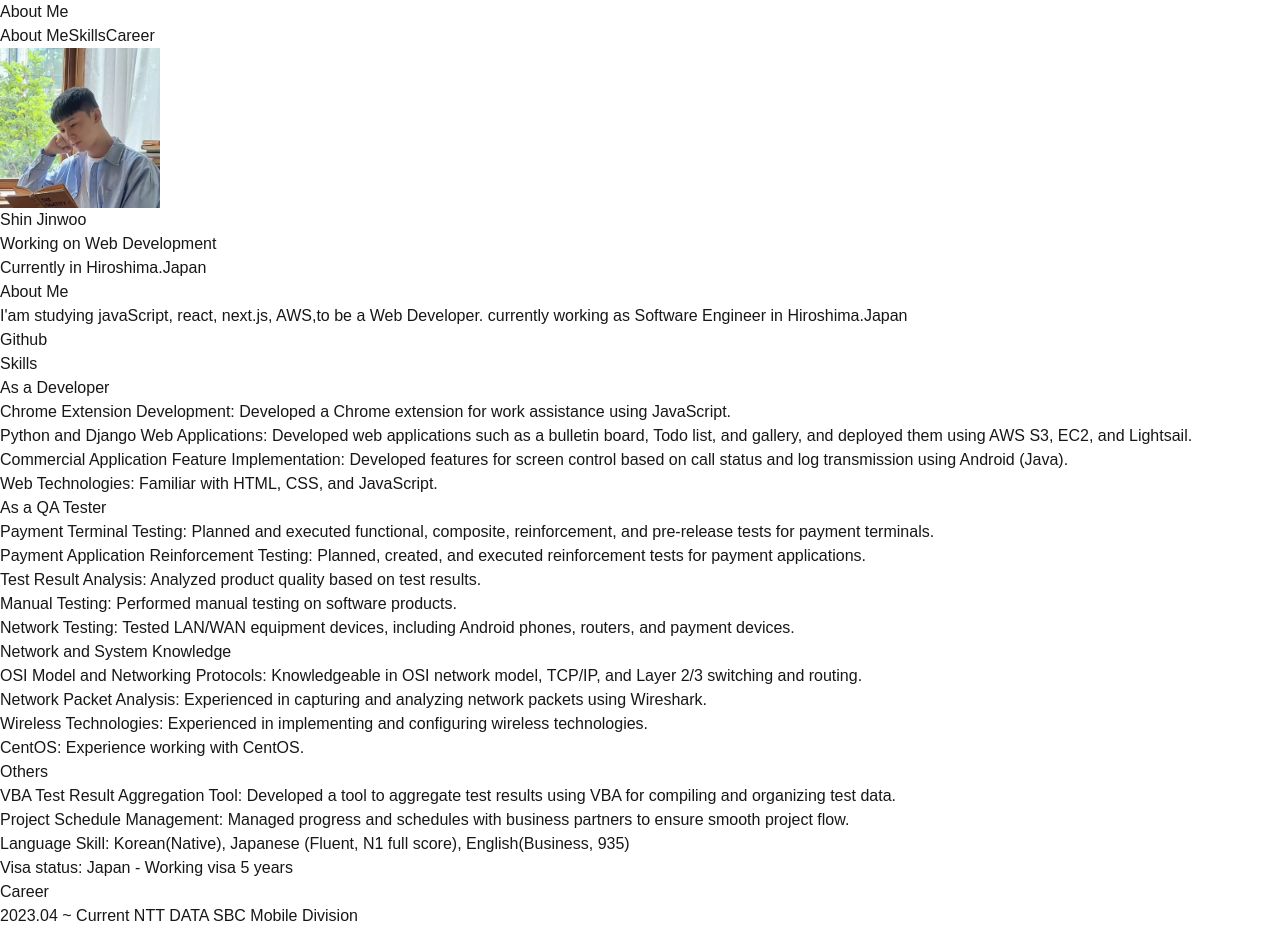
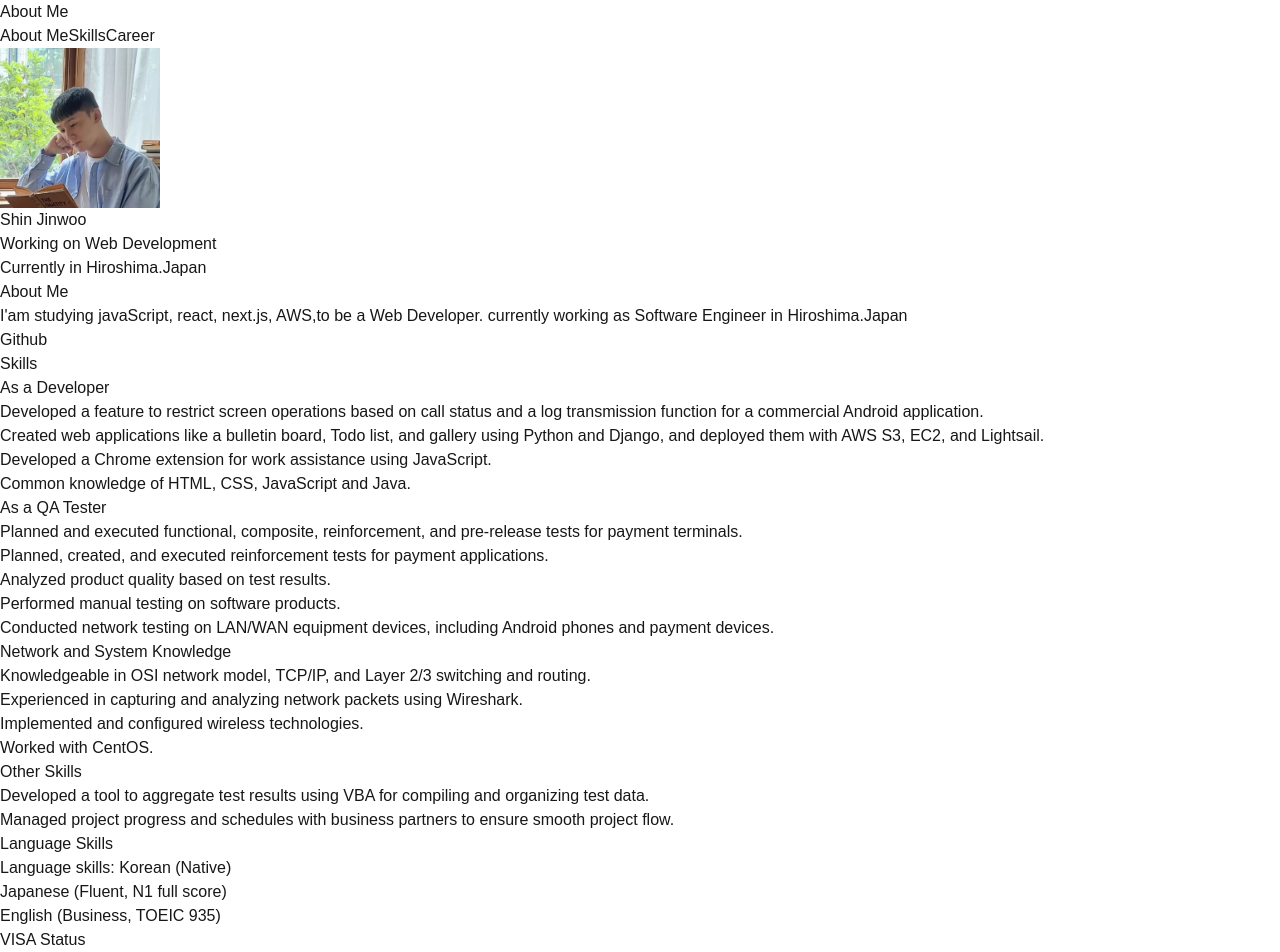
Before and after one commit to POLARIS0027/my-portfolio, a Next.js app: page / in a window 1280 px wide. Shown: the top 952 px of the page. Before the commit the page ends 928 px from the top, so only its background shows below. Built offline with nearby package versions, Linux system fonts and the light colour scheme.

Commit message:
fixed text

```diff
--- a/src/app/page.js
+++ b/src/app/page.js
@@ -38,40 +38,50 @@ export default function Home() {
             </p>
           </div>
 
-          {/* Skills 섹션 */}
+          {/* Skills Section */}
           <div id="skills" className="mb-10">
             <h2 className="text-3xl font-bold mb-4">Skills</h2>
             <h3 className="text-2xl font-semibold mb-2">As a Developer</h3>
             <ul className="list-disc pl-5">
-              <li>Chrome Extension Development: Developed a Chrome extension for work assistance using JavaScript.</li>
-              <li>Python and Django Web Applications: Developed web applications such as a bulletin board, Todo list, and gallery, and deployed them using AWS S3, EC2, and Lightsail.</li>
-              <li>Commercial Application Feature Implementation: Developed features for screen control based on call status and log transmission using Android (Java).</li>
-              <li>Web Technologies: Familiar with HTML, CSS, and JavaScript.</li>
+              <li>Developed a feature to restrict screen operations based on call status and a log transmission function for a commercial Android application.</li>
+              <li>Created web applications like a bulletin board, Todo list, and gallery using Python and Django, and deployed them with AWS S3, EC2, and Lightsail.</li>
+              <li>Developed a Chrome extension for work assistance using JavaScript.</li>
+              <li>Common knowledge of HTML, CSS, JavaScript and Java.</li>
             </ul>
 
             <h3 className="text-2xl font-semibold mt-4 mb-2">As a QA Tester</h3>
             <ul className="list-disc pl-5">
-              <li>Payment Terminal Testing: Planned and executed functional, composite, reinforcement, and pre-release tests for payment terminals.</li>
-              <li>Payment Application Reinforcement Testing: Planned, created, and executed reinforcement tests for payment applications.</li>
-              <li>Test Result Analysis: Analyzed product quality based on test results.</li>
-              <li>Manual Testing: Performed manual testing on software products.</li>
-              <li>Network Testing: Tested LAN/WAN equipment devices, including Android phones, routers, and payment devices.</li>
+              <li>Planned and executed functional, composite, reinforcement, and pre-release tests for payment terminals.</li>
+              <li>Planned, created, and executed reinforcement tests for payment applications.</li>
+              <li>Analyzed product quality based on test results.</li>
+              <li>Performed manual testing on software products.</li>
+              <li>Conducted network testing on LAN/WAN equipment devices, including Android phones and payment devices.</li>
             </ul>
 
             <h3 className="text-2xl font-semibold mt-4 mb-2">Network and System Knowledge</h3>
             <ul className="list-disc pl-5">
-              <li>OSI Model and Networking Protocols: Knowledgeable in OSI network model, TCP/IP, and Layer 2/3 switching and routing.</li>
-              <li>Network Packet Analysis: Experienced in capturing and analyzing network packets using Wireshark.</li>
-              <li>Wireless Technologies: Experienced in implementing and configuring wireless technologies.</li>
-              <li>CentOS: Experience working with CentOS.</li>
+              <li>Knowledgeable in OSI network model, TCP/IP, and Layer 2/3 switching and routing.</li>
+              <li>Experienced in capturing and analyzing network packets using Wireshark.</li>
+              <li>Implemented and configured wireless technologies.</li>
+              <li>Worked with CentOS.</li>
             </ul>
 
-            <h3 className="text-2xl font-semibold mt-4 mb-2">Others</h3>
+            <h3 className="text-2xl font-semibold mt-4 mb-2">Other Skills</h3>
             <ul className="list-disc pl-5">
-              <li>VBA Test Result Aggregation Tool: Developed a tool to aggregate test results using VBA for compiling and organizing test data.</li>
-              <li>Project Schedule Management: Managed progress and schedules with business partners to ensure smooth project flow.</li>
-              <li>Language Skill: Korean(Native), Japanese (Fluent, N1 full score), English(Business, 935)</li>
-              <li>Visa status: Japan - Working visa 5 years</li>
+              <li>Developed a tool to aggregate test results using VBA for compiling and organizing test data.</li>
+              <li>Managed project progress and schedules with business partners to ensure smooth project flow.</li>
+            </ul>
+
+            <h3 className="text-2xl font-semibold mt-4 mb-2">Language Skills</h3>
+            <ul className="list-disc pl-5">
+              <li>Language skills: Korean (Native)</li>
+              <li>Japanese (Fluent, N1 full score)</li>
+              <li>English (Business, TOEIC 935)</li>
+            </ul>
+
+            <h3 className="text-2xl font-semibold mt-4 mb-2">VISA Status</h3>
+            <ul className="list-disc pl-5">
+              <li>Visa status: Japan - Working visa for 5 years.</li>
             </ul>
           </div>
 
```
